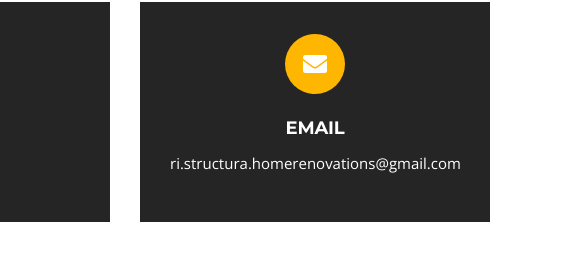
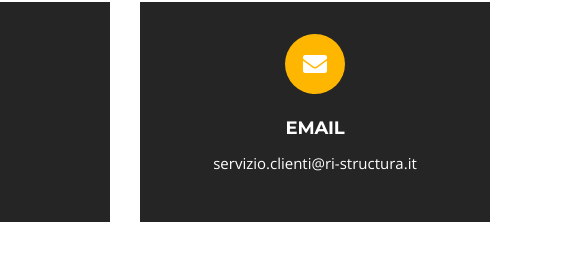
Before and after one commit to Andreaku/ri-structura, a plain HTML site: page index.html in a window 1280 px wide. Shown: the part 3728-4008 px from the top of the page, 705-1280 px from the left. Drawn offline with nearby package versions, Linux system fonts and the light colour scheme.

Commit message:
Update index.html

```diff
--- a/index.html
+++ b/index.html
@@ -68,7 +68,7 @@
                     <a href="tel:+393514446913"><i class="fas fa-phone"></i></a>
                   </li>
                   <li>
-                    <a href="mailto:ri.structura.homerenovations@gmail.com"><i class="fas fa-envelope"></i></a>
+                    <a href="mailto:servizio.clienti@ri-structura.it"><i class="fas fa-envelope"></i></a>
                   </li>
                 </ul>
               </div>
@@ -636,14 +636,14 @@
           <!-- Scheda Email -->
           <div class="col-md-4">
             <div class="ts-service-box-bg text-center h-100">
-              <a href="mailto:ri.structura.homerenovations@gmail.com">
+              <a href="mailto:servizio.clienti@ri-structura.it">
                 <span class="ts-service-icon icon-round">
                   <i class="fa fa-envelope mr-0"></i>
                 </span>
               </a>
               <div class="ts-service-box-content">
                 <h4>Email</h4>
-                <p><a href="mailto:ri.structura.homerenovations@gmail.com">ri.structura.homerenovations@gmail.com</a></p>
+                <p><a href="mailto:servizio.clienti@ri-structura.it">servizio.clienti@ri-structura.it</a></p>
               </div>
             </div>
           </div><!-- Col 3 end -->
```
